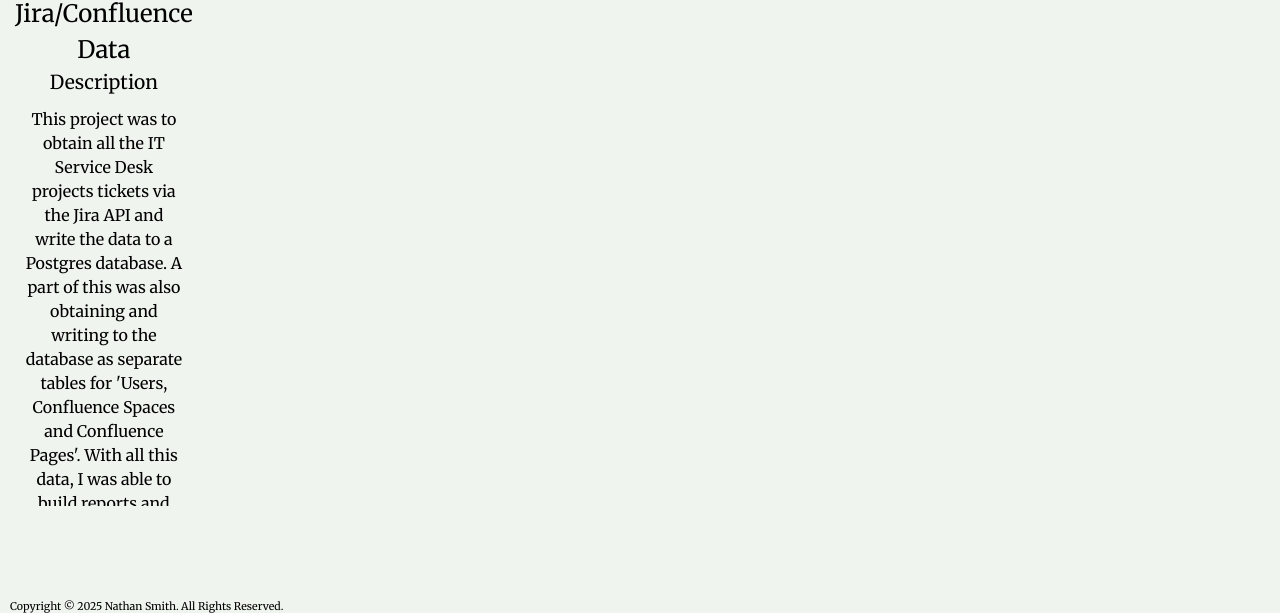
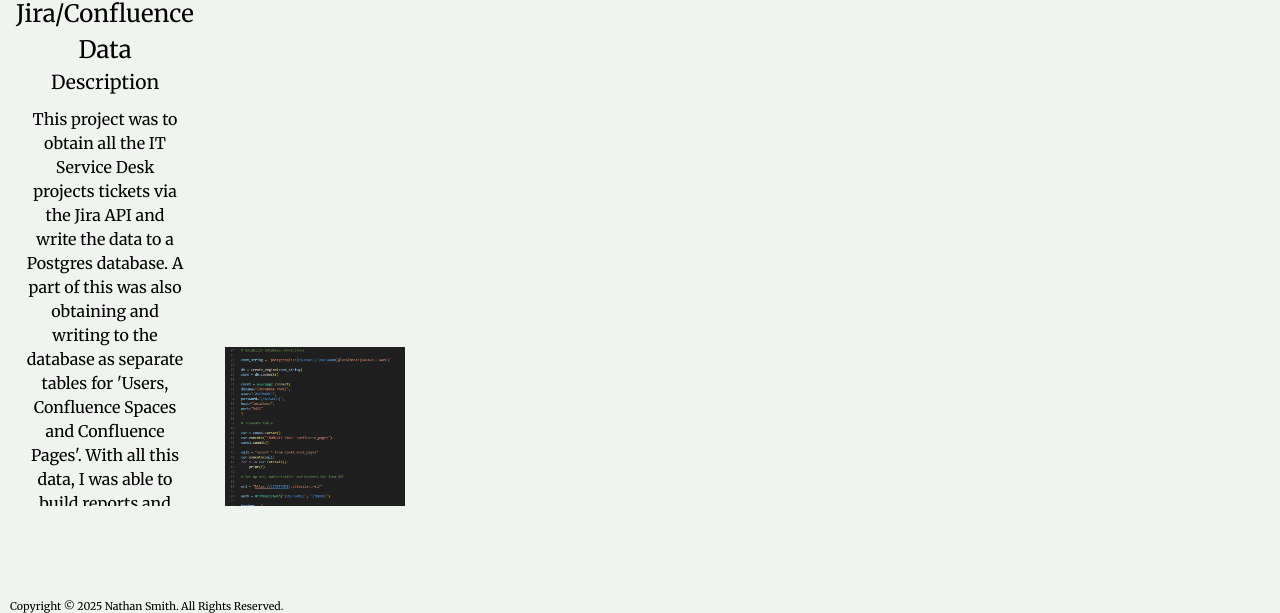
Before and after one commit to smithna84/nathan_smith, a plain HTML site: page work_projects.html in a window 1280 px wide. Shown: the part 187-800 px from the top of the page. Drawn offline with Linux system fonts and the light colour scheme; a web font is replaced by a local one.

Commit message:
added code snippet for Jira project. Corrected styling to make things easier to read.

```diff
--- a/resources/work_style.css
+++ b/resources/work_style.css
@@ -210,16 +210,21 @@ ul{
   padding: 5px;
   margin: 25px 0px 25px 0px;
   top: 5px;
+  text-align: center;
 }
 
 .work-container{
     display: grid;
     gap: 30px;
-    grid-template-columns: 1fr 1fr 1fr 1fr;
+    grid-template-columns: 1fr 2fr;
     grid-template-rows: 1fr;
     align-items: center;
     justify-content: center;
     height: 510px;
+}
+
+.work-container li{
+  padding: 5px;
 }
 
 .jira{
@@ -227,6 +232,7 @@ ul{
   left: 20px;
 }
 
-.work-container li{
-    padding: 5px;
+.jira_snippet img{
+  width: 50%;
+  height: 75%;
 }
--- a/work_projects.html
+++ b/work_projects.html
@@ -56,6 +56,9 @@
               </ul>
               <a href="https://github.com/smithna84/jira-issues">Jira GitHub Repository</a>
             </div>
+            <div class="jira_snippet">
+              <img src="./resources/images/jira_code_snippet.png">
+            </div>
           </div>
       </div>
     </div>
```
Also changed, not shown: resources/index_style.css (+7 -0 lines), resources/images/jira_code_snippet.png (added).
